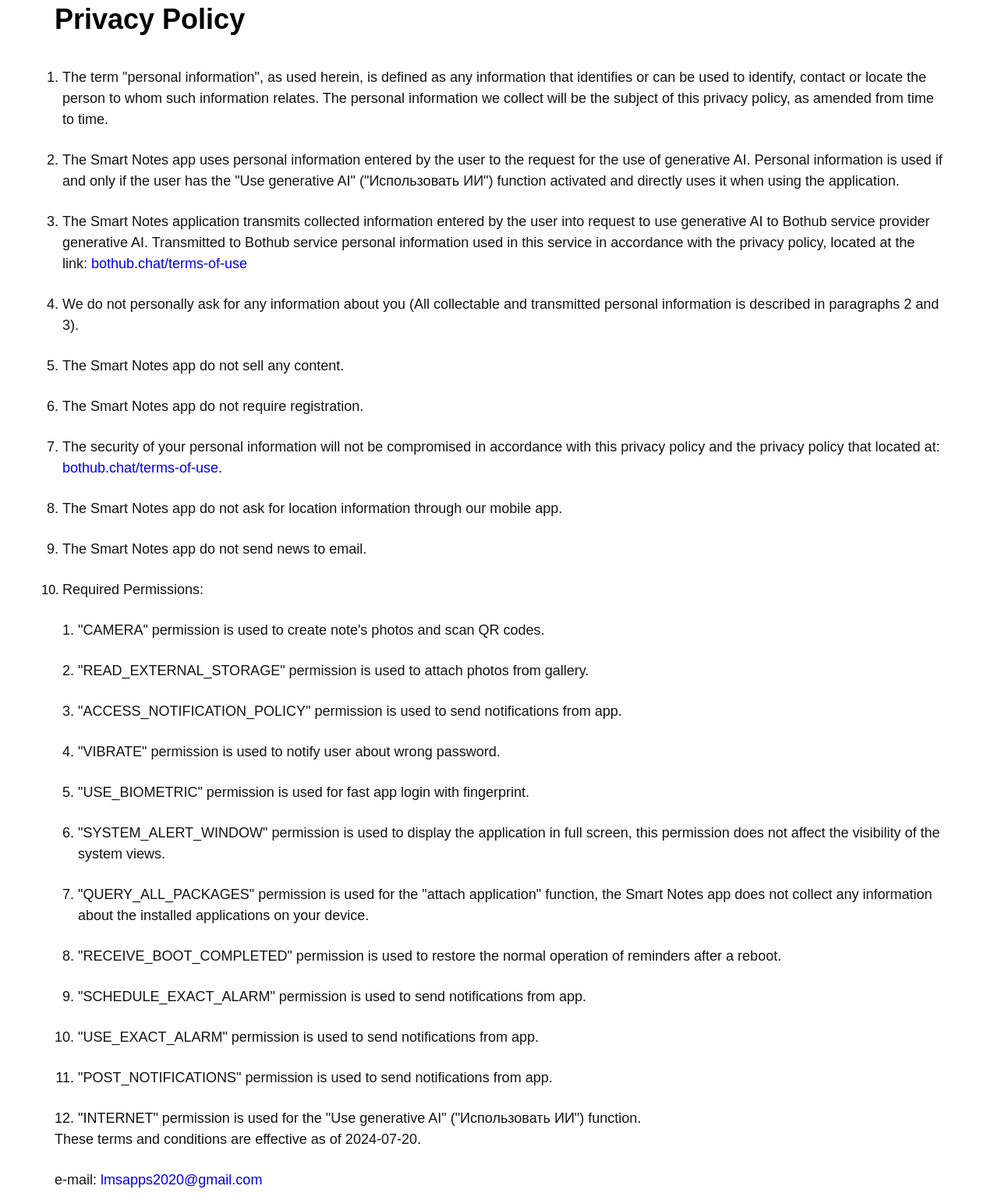
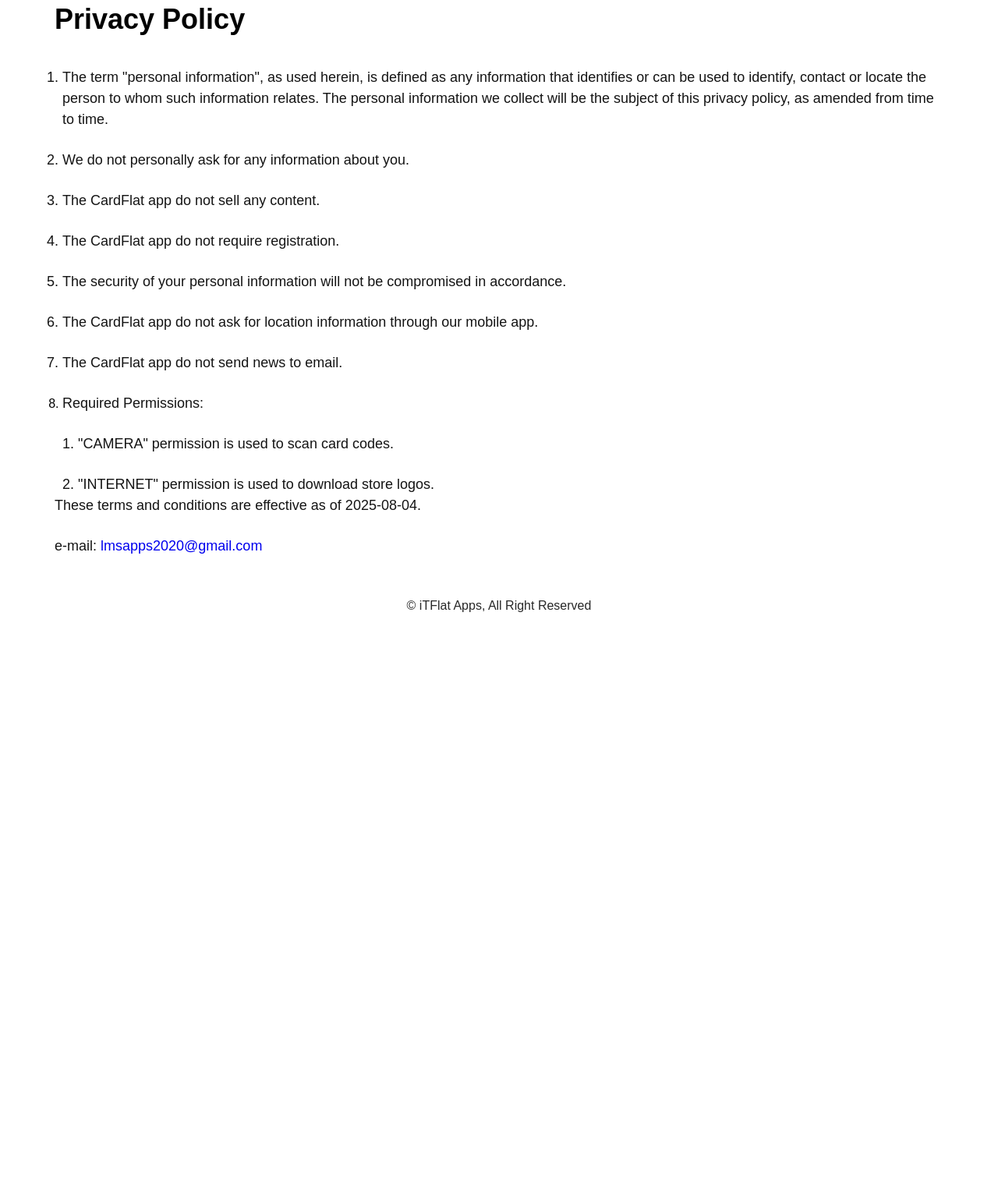
Before and after one commit to iTFlat-Apps/CardFlat, a website built with Parcel: page src/privacy.html in a window 1280 px wide. Shown: the part 162-1692 px from the top of the page at 78% size. After the commit the page ends 971 px from the top, so only its background shows below. Built offline with nearby package versions, Linux system fonts and the light colour scheme.

Commit message:
edit policy

```diff
--- a/src/privacy.html
+++ b/src/privacy.html
@@ -17,33 +17,21 @@
             <h2 class="privacy__title title">Privacy Policy</h2>
             <ol class="privacy__list">
                 <li class="privacy__text">The term "personal information", as used herein, is defined as any information that identifies or can be used to identify, contact or locate the person to whom such information relates. The personal information we collect will be the subject of this privacy policy, as amended from time to time.</li>
-                <li class="privacy__text">The Smart Notes app uses personal information entered by the user to the request for the use of generative AI. Personal information is used if and only if the user has the "Use generative AI" ("Использовать ИИ") function activated and directly uses it when using the application.</li>
-                <li class="privacy__text">The Smart Notes application transmits collected information entered by the user into request to use generative AI to Bothub service provider generative AI. Transmitted to Bothub service personal information used in this service in accordance with the privacy policy, located at the link: <a href="https://bothub.chat/terms-of-use">bothub.chat/terms-of-use</a></li>
-                <li class="privacy__text">We do not personally ask for any information about you (All collectable and transmitted personal information is described in paragraphs 2 and 3).</li>
-                <li class="privacy__text">The Smart Notes app do not sell any content.</li>
-                <li class="privacy__text">The Smart Notes app do not require registration.</li>
-                <li class="privacy__text">The security of your personal information will not be compromised in accordance with this privacy policy and the privacy policy that located at: <a href="https://bothub.chat/terms-of-use">bothub.chat/terms-of-use</a>.</li>
-                <li class="privacy__text">The Smart Notes app do not ask for location information through our mobile app.</li>
-                <li class="privacy__text">The Smart Notes app do not send news to email.</li>
+                <li class="privacy__text">We do not personally ask for any information about you.</li>
+                <li class="privacy__text">The CardFlat app do not sell any content.</li>
+                <li class="privacy__text">The CardFlat app do not require registration.</li>
+                <li class="privacy__text">The security of your personal information will not be compromised in accordance.</li>
+                <li class="privacy__text">The CardFlat app do not ask for location information through our mobile app.</li>
+                <li class="privacy__text">The CardFlat app do not send news to email.</li>
                 <li>
                     <p class="privacy__text">Required Permissions:</p>
                     <ol class="privacy__list">
-                        <li class="privacy__text">"CAMERA" permission is used to create note's photos and scan QR codes.</li>
-                        <li class="privacy__text">"READ_EXTERNAL_STORAGE" permission is used to attach photos from gallery.</li>
-                        <li class="privacy__text">"ACCESS_NOTIFICATION_POLICY" permission is used to send notifications from app.</li>
-                        <li class="privacy__text">"VIBRATE" permission is used to notify user about wrong password.</li>
-                        <li class="privacy__text">"USE_BIOMETRIC" permission is used for fast app login with fingerprint.</li>
-                        <li class="privacy__text">"SYSTEM_ALERT_WINDOW" permission is used to display the application in full screen, this permission does not affect the visibility of the system views.</li>
-                        <li class="privacy__text">"QUERY_ALL_PACKAGES" permission is used for the "attach application" function, the Smart Notes app does not collect any information about the installed applications on your device.</li>
-                        <li class="privacy__text">"RECEIVE_BOOT_COMPLETED" permission is used to restore the normal operation of reminders after a reboot.</li>
-                        <li class="privacy__text">"SCHEDULE_EXACT_ALARM" permission is used to send notifications from app.</li>
-                        <li class="privacy__text">"USE_EXACT_ALARM" permission is used to send notifications from app.</li>
-                        <li class="privacy__text">"POST_NOTIFICATIONS" permission is used to send notifications from app.</li>
-                        <li class="privacy__text">"INTERNET" permission is used for the "Use generative AI" ("Использовать ИИ") function.</li>
+                        <li class="privacy__text">"CAMERA" permission is used to scan card codes.</li>
+                        <li class="privacy__text">"INTERNET" permission is used to download store logos.</li>
                     </ol>
                 </li>
             </ol>
-            <p class="privacy__text">These terms and conditions are effective as of 2024-07-20.</p>
+            <p class="privacy__text">These terms and conditions are effective as of 2025-08-04.</p>
             <p class="privacy__text">e-mail: <a href="mailto:lmsapps2020@gmail.com">lmsapps2020@gmail.com</a></p>
         </section>
 
```
